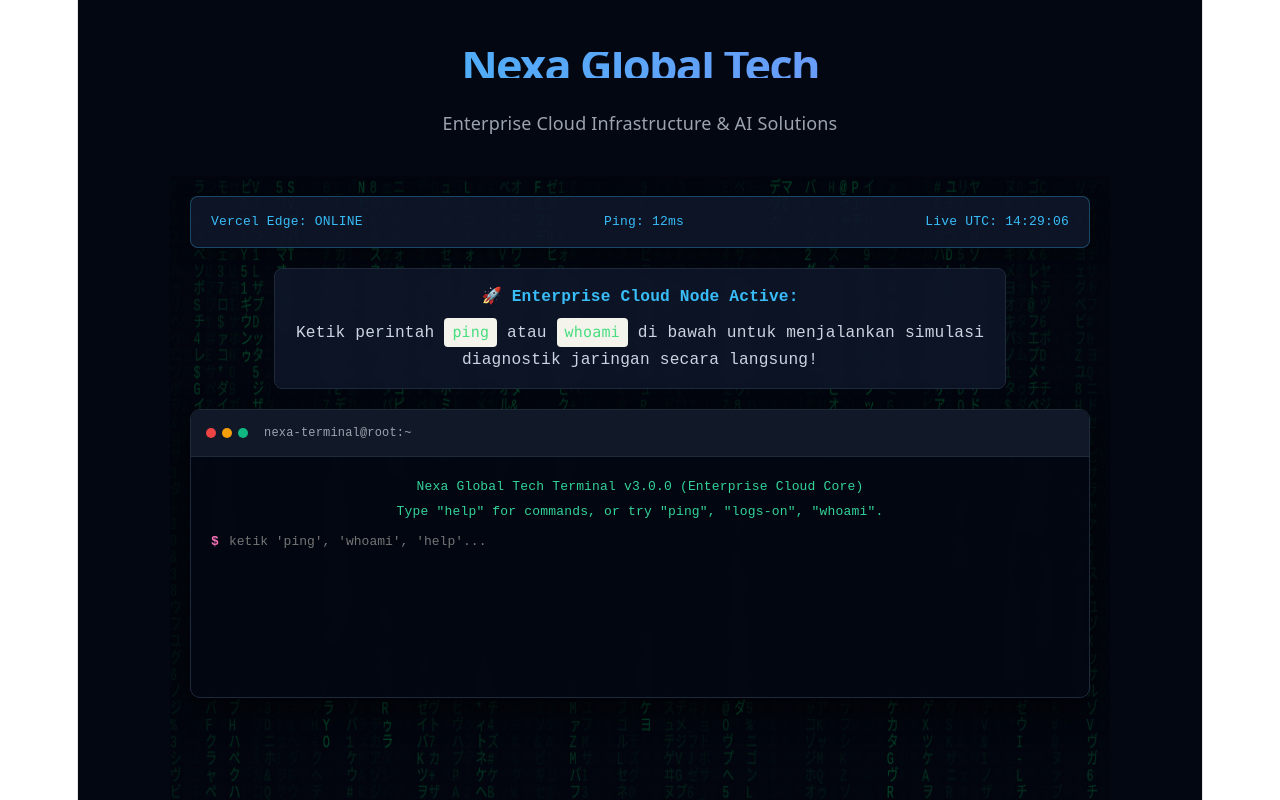
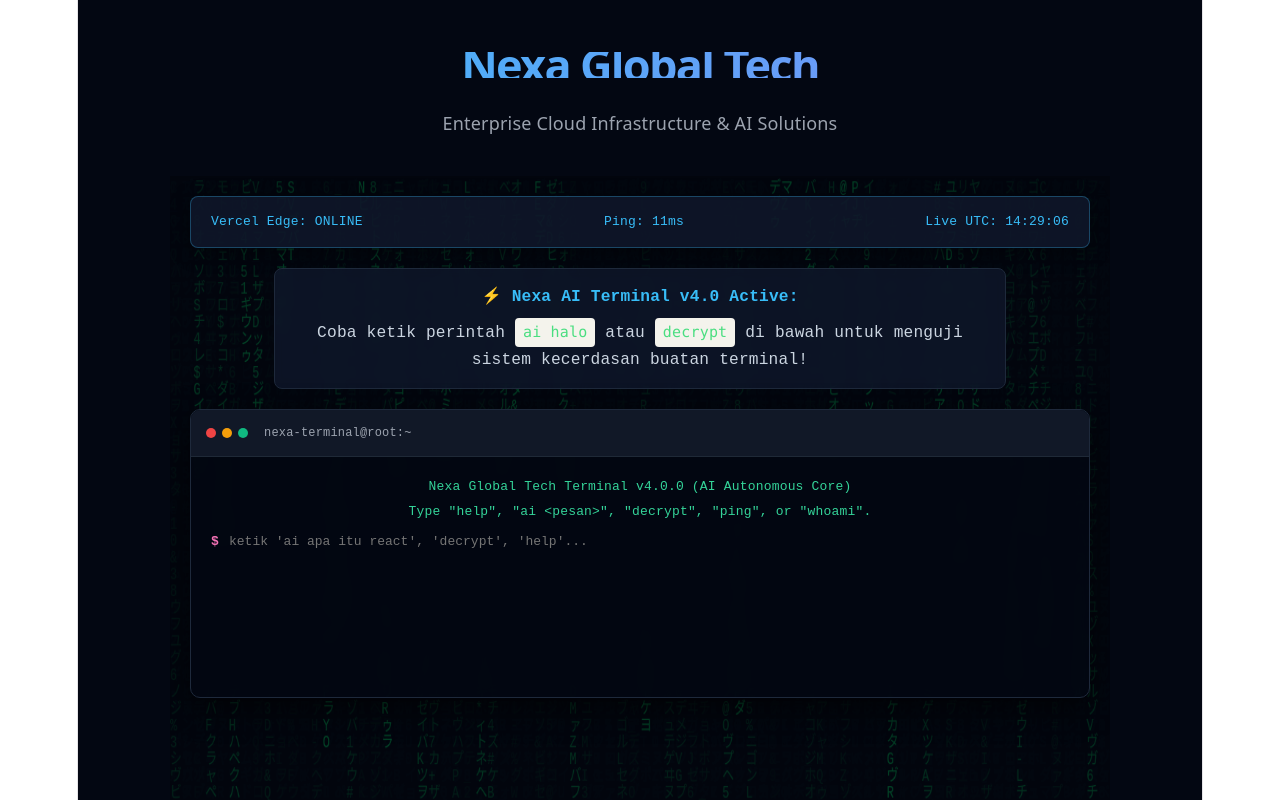
Before and after one commit to maul99289-star/nexa-global-tech, a React (Vite) app: page / in a window 1280 px wide. Shown: the top 800 px of the page. Built offline with nearby package versions, Linux system fonts and the light colour scheme.

Commit message:
tambah fitur ai terminal assistant dan decrypt command level dewa

```diff
--- a/src/AdvancedFeatures.tsx
+++ b/src/AdvancedFeatures.tsx
@@ -2,14 +2,14 @@
 import './AdvancedFeatures.css';
 
 export const AdvancedFeatures: React.FC = () => {
-  const [ping, setPing] = useState<number>(12);
+  const [ping, setPing] = useState<number>(10);
   const [currentTime, setCurrentTime] = useState<string>('');
   const [inputVal, setInputVal] = useState<string>('');
   const [matrixActive, setMatrixActive] = useState<boolean>(true);
 
   const [logs, setLogs] = useState<Array<{ type: string; text: string }>>([
-    { type: 'system', text: 'Nexa Global Tech Terminal v3.0.0 (Enterprise Cloud Core)' },
-    { type: 'system', text: 'Type "help" for commands, or try "ping", "logs-on", "whoami".' },
+    { type: 'system', text: 'Nexa Global Tech Terminal v4.0.0 (AI Autonomous Core)' },
+    { type: 'system', text: 'Type "help", "ai <pesan>", "decrypt", "ping", or "whoami".' },
   ]);
 
   const terminalEndRef = useRef<HTMLDivElement>(null);
@@ -20,24 +20,9 @@
     const timer = setInterval(() => {
       const now = new Date();
       setCurrentTime(now.toTimeString().split(' ')[0]);
-      setPing(Math.floor(Math.random() * 6) + 8);
+      setPing(Math.floor(Math.random() * 5) + 8);
     }, 1000);
     return () => clearInterval(timer);
-  }, []);
-
-  // Background Live Server Log Streamer Simulation
-  useEffect(() => {
-    const logInterval = setInterval(() => {
-      const actions = [
-        '[INFO] Edge node cache revalidated successfully.',
-        '[SECURITY] SSL Handshake verified from TLS 1.3 protocol.',
-        '[SUCCESS] Container microservice health-check: 200 OK.',
-        '[METRICS] Ingress traffic spike absorbed by Vercel CDN.',
-      ];
-      const randomLog = actions[Math.floor(Math.random() * actions.length)];
-      // Kita masukkan ke background logs secara berkala tanpa mengganggu input utama
-    }, 7000);
-    return () => clearInterval(logInterval);
   }, []);
 
   // Matrix Rain Canvas Animation Effect
@@ -90,16 +75,41 @@
   }, [logs]);
 
   const executeCommand = (cmdText: string) => {
-    const cmd = cmdText.trim().toLowerCase();
-    if (!cmd) return;
+    const rawCmd = cmdText.trim();
+    const lowerCmd = rawCmd.toLowerCase();
+    if (!rawCmd) return;
 
-    const newLogs = [...logs, { type: 'input', text: `$ ${cmdText}` }];
+    const newLogs = [...logs, { type: 'input', text: `$ ${rawCmd}` }];
 
-    switch (cmd) {
+    // Handle AI Assistant prefix command: "ai ..."
+    if (lowerCmd.startsWith('ai ')) {
+      const query = rawCmd.substring(3).trim();
+      let aiResponse = `[Nexa AI Core]: Menerima query "${query}". Sistem beroperasi optimal pada stack React, TypeScript, Vite, dan Vercel Edge.`;
+
+      if (query.includes('react')) {
+        aiResponse = '[Nexa AI Core]: React adalah pustaka UI berbasis komponen deklaratif berkinerja sangat tinggi.';
+      } else if (query.includes('docker') || query.includes('cicd')) {
+        aiResponse = '[Nexa AI Core]: CI/CD Pipeline & Docker memastikan konsistensi deployment otomatis dari repository git ke production.';
+      } else if (query.includes('halo') || query.includes('hai')) {
+        aiResponse = '[Nexa AI Core]: Halo, Engineer! Ada infrastruktur cloud atau kode yang ingin kita optimalkan hari ini?';
+      }
+
+      newLogs.push({ type: 'output', text: aiResponse });
+      setLogs(newLogs);
+      return;
+    }
+
+    switch (lowerCmd) {
       case 'help':
         newLogs.push({
           type: 'output',
-          text: 'Commands: about, skills, status, hire, whoami, ping, matrix-on, matrix-off, clear, react, typescript, vite, tailwind, docker',
+          text: 'Commands: ai <pesan>, decrypt, about, skills, status, hire, whoami, ping, matrix-on, matrix-off, clear, react, typescript, vite, tailwind, docker',
+        });
+        break;
+      case 'decrypt':
+        newLogs.push({
+          type: 'output',
+          text: '[!] Bypassing firewall... Decrypting root keys...\n[SUCCESS] Access Granted. Classified Data: Nexa Autonomous Cloud v4 is Fully Operational.',
         });
         break;
       case 'about':
@@ -117,19 +127,19 @@
       case 'status':
         newLogs.push({
           type: 'output',
-          text: `Edge Status: ONLINE | Latency: ${ping}ms | Region: ap-southeast-1 | Uptime: 99.99%`,
+          text: `Edge Status: ONLINE | Latency: ${ping}ms | Region: ap-southeast-1 | Security: SECURE`,
         });
         break;
       case 'ping':
         newLogs.push({
           type: 'output',
-          text: `PING nexaglobal.tech (127.0.0.1) 56(84) bytes of data.\n64 bytes from 127.0.0.1: icmp_seq=1 ttl=58 time=${ping} ms\n64 bytes from 127.0.0.1: icmp_seq=2 ttl=58 time=${ping + 2} ms\n--- nexaglobal.tech ping statistics --- 2 packets transmitted, 2 received, 0% packet loss.`,
+          text: `PING nexaglobal.tech (127.0.0.1) -> 64 bytes: icmp_seq=1 time=${ping}ms | 0% packet loss.`,
         });
         break;
       case 'whoami':
         newLogs.push({
           type: 'output',
-          text: 'Access Granted. Target IP: 127.0.0.1 | Role: Enterprise System Architect | Security Level: Root',
+          text: 'Access Granted. User: Elite System Architect | Clearance: Level 5 Root.',
         });
         break;
       case 'matrix-on':
@@ -182,7 +192,7 @@
       default:
         newLogs.push({
           type: 'error',
-          text: `command not found: ${cmd}. Type "help" for available options.`,
+          text: `command not found: ${rawCmd}. Ketik "ai halo" atau "help" untuk opsi.`,
         });
     }
 
@@ -226,9 +236,9 @@
 
         {/* Info Card / Welcome Preview */}
         <div style={{ maxWidth: '700px', margin: '0 auto 20px auto', background: 'rgba(15, 23, 42, 0.85)', border: '1px solid #1e293b', borderRadius: '8px', padding: '15px', color: '#cbd5e1', fontSize: '0.9rem', backdropFilter: 'blur(5px)' }}>
-          <p style={{ margin: '0 0 8px 0', color: '#38bdf8', fontWeight: 'bold' }}>🚀 Enterprise Cloud Node Active:</p>
+          <p style={{ margin: '0 0 8px 0', color: '#38bdf8', fontWeight: 'bold' }}>⚡ Nexa AI Terminal v4.0 Active:</p>
           <p style={{ margin: 0 }}>
-            Ketik perintah <code style={{color: '#4ade80'}}>ping</code> atau <code style={{color: '#4ade80'}}>whoami</code> di bawah untuk menjalankan simulasi diagnostik jaringan secara langsung!
+            Coba ketik perintah <code style={{color: '#4ade80'}}>ai halo</code> atau <code style={{color: '#4ade80'}}>decrypt</code> di bawah untuk menguji sistem kecerdasan buatan terminal!
           </p>
         </div>
 
@@ -252,7 +262,7 @@
                 type="text"
                 value={inputVal}
                 onChange={(e) => setInputVal(e.target.value)}
-                placeholder="ketik 'ping', 'whoami', 'help'..."
+                placeholder="ketik 'ai apa itu react', 'decrypt', 'help'..."
                 className="terminal-input"
                 autoFocus
               />
```
